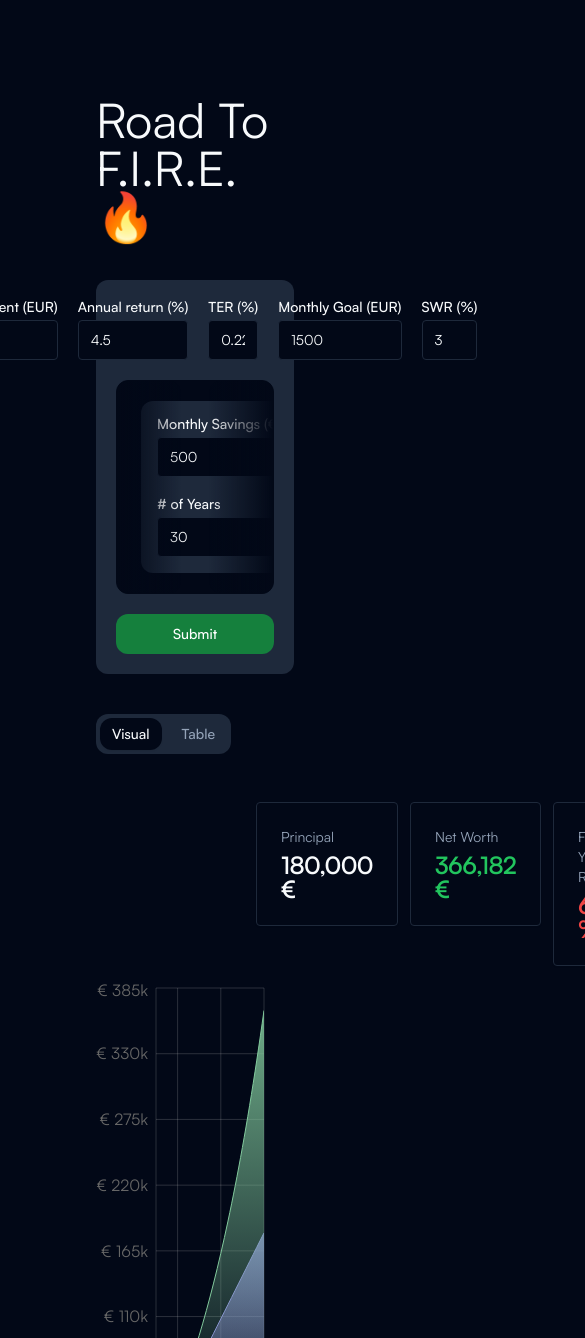
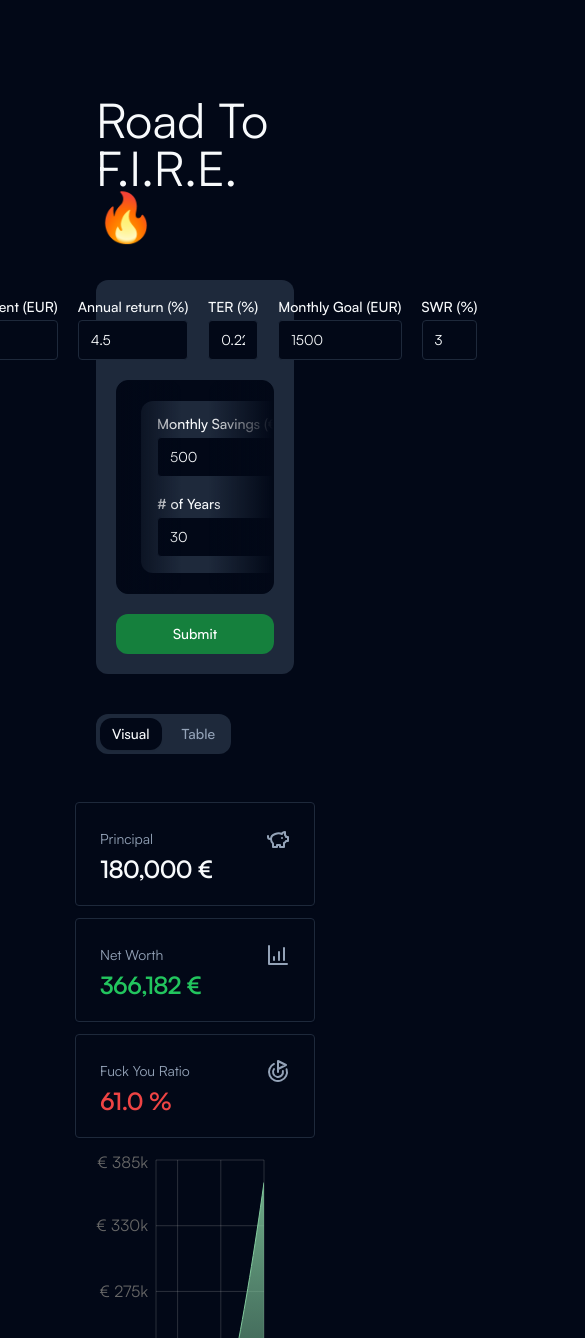
Before and after one commit to MassimoParisi/road-to-fire, a Next.js app: page / in a window 390 px wide. Shown: the top 1338 px of the page, 585 px wide, since content can reach past the window. Built offline with nearby package versions, Linux system fonts and the light colour scheme.

Commit message:
analytics card responsiveness and icons

```diff
--- a/app/page.tsx
+++ b/app/page.tsx
@@ -1,5 +1,8 @@
 "use client";
 
+import { FuckYouRatioCard } from "@/components/cards/fu-ratio-card";
+import { NetWorthCard } from "@/components/cards/net-worth-card";
+import { PrincipalCard } from "@/components/cards/principal-card";
 import { Phase, PhaseCard } from "@/components/phase-card";
 import SavingsChart from "@/components/savings-chart";
 import { SavingsTable } from "@/components/savings-table";
@@ -14,6 +17,7 @@ import { Input } from "@/components/ui/input";
 import { Label } from "@/components/ui/label";
 import { Tabs, TabsContent, TabsList, TabsTrigger } from "@/components/ui/tabs";
 import { Snapshot, fire } from "@/lib/fire";
+import { BarChart4, Goal, PiggyBank } from "lucide-react";
 import { useState } from "react";
 
 export default function Home() {
@@ -221,43 +225,10 @@ export default function Home() {
           </TabsList>
           <TabsContent value="visual">
             <div className="flex flex-col gap-3 pt-10">
-              <div className="flex gap-3 px-40">
-                <Card className="grow">
-                  <CardHeader>
-                    <CardDescription>Principal</CardDescription>
-                    <CardTitle>
-                      {Intl.NumberFormat().format(finalPrincipal)} €
-                    </CardTitle>
-                  </CardHeader>
-                </Card>
-                <Card className="grow">
-                  <CardHeader>
-                    <CardDescription>Net Worth</CardDescription>
-                    <CardTitle
-                      className={`${
-                        finalFuRatio < 30
-                          ? "text-green-300"
-                          : finalFuRatio < 60
-                          ? "text-green-400"
-                          : "text-green-500"
-                      }`}
-                    >
-                      {Intl.NumberFormat().format(finalNetWorth)} €
-                    </CardTitle>
-                  </CardHeader>
-                </Card>
-                <Card className="grow">
-                  <CardHeader>
-                    <CardDescription>Fuck You Ratio</CardDescription>
-                    <CardTitle
-                      className={`${
-                        finalFuRatio > 100 ? "text-green-500" : "text-red-500"
-                      }`}
-                    >
-                      {finalFuRatio.toFixed(1)} %
-                    </CardTitle>
-                  </CardHeader>
-                </Card>
+              <div className="flex flex-wrap gap-3 px-10 justify-center">
+                <PrincipalCard principal={finalPrincipal} />
+                <NetWorthCard netWorth={finalNetWorth} fuRatio={finalFuRatio} />
+                <FuckYouRatioCard fuRatio={finalFuRatio} />
               </div>
               <SavingsChart snapshots={data} fuMoney={fuMoney} />
             </div>
--- /dev/null
+++ b/components/cards/fu-ratio-card.tsx
@@ -0,0 +1,20 @@
+import { Goal } from "lucide-react";
+import { Card, CardDescription, CardHeader, CardTitle } from "../ui/card";
+
+export function FuckYouRatioCard({ fuRatio }: { fuRatio: number }) {
+  return (
+    <Card className="grow w-60 min-w-[15rem] whitespace-nowrap">
+      <CardHeader>
+        <CardDescription className="flex justify-between items-center gap-5">
+          <div>Fuck You Ratio</div>
+          <Goal />
+        </CardDescription>
+        <CardTitle
+          className={`${fuRatio > 100 ? "text-green-500" : "text-red-500"}`}
+        >
+          {fuRatio.toFixed(1)} %
+        </CardTitle>
+      </CardHeader>
+    </Card>
+  );
+}
--- /dev/null
+++ b/components/cards/net-worth-card.tsx
@@ -0,0 +1,32 @@
+import { BarChart4 } from "lucide-react";
+import { Card, CardDescription, CardHeader, CardTitle } from "../ui/card";
+
+export function NetWorthCard({
+  netWorth,
+  fuRatio,
+}: {
+  netWorth: number;
+  fuRatio: number;
+}) {
+  return (
+    <Card className="grow w-60 min-w-[15rem] whitespace-nowrap">
+      <CardHeader>
+        <CardDescription className="flex justify-between items-center gap-5">
+          <div>Net Worth</div>
+          <BarChart4 />
+        </CardDescription>
+        <CardTitle
+          className={`${
+            fuRatio < 30
+              ? "text-green-300"
+              : fuRatio < 60
+              ? "text-green-400"
+              : "text-green-500"
+          }`}
+        >
+          {Intl.NumberFormat().format(netWorth)} €
+        </CardTitle>
+      </CardHeader>
+    </Card>
+  );
+}
--- /dev/null
+++ b/components/cards/principal-card.tsx
@@ -0,0 +1,16 @@
+import { PiggyBank } from "lucide-react";
+import { Card, CardDescription, CardHeader, CardTitle } from "../ui/card";
+
+export function PrincipalCard({ principal }: { principal: number }) {
+  return (
+    <Card className="grow w-60 min-w-[15rem] whitespace-nowrap gap-5">
+      <CardHeader>
+        <CardDescription className="flex justify-between items-center gap-5">
+          <div>Principal</div>
+          <PiggyBank />
+        </CardDescription>
+        <CardTitle>{Intl.NumberFormat().format(principal)} €</CardTitle>
+      </CardHeader>
+    </Card>
+  );
+}
--- a/components/ui/card.tsx
+++ b/components/ui/card.tsx
@@ -48,7 +48,7 @@ const CardDescription = React.forwardRef<
   HTMLParagraphElement,
   React.HTMLAttributes<HTMLParagraphElement>
 >(({ className, ...props }, ref) => (
-  <p
+  <div
     ref={ref}
     className={cn("text-sm text-muted-foreground", className)}
     {...props}
--- a/package.json
+++ b/package.json
@@ -26,7 +26,7 @@
     "date-fns": "^2.30.0",
     "eslint": "8.45.0",
     "eslint-config-next": "13.4.12",
-    "lucide-react": "^0.263.0",
+    "lucide-react": "^0.268.0",
     "next": "13.4.12",
     "postcss": "8.4.27",
     "react": "18.2.0",
```
Also changed, not shown: 1 other file (tests, documents, lock files or other folders).
